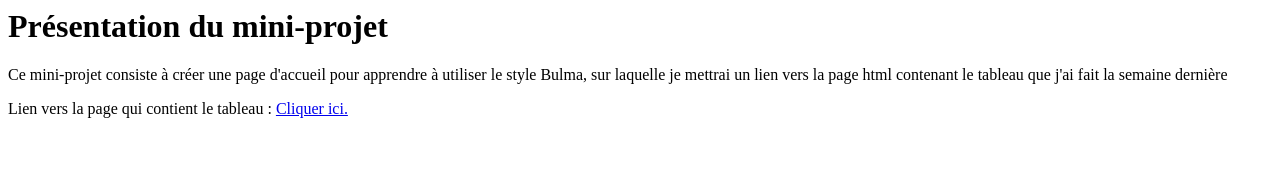
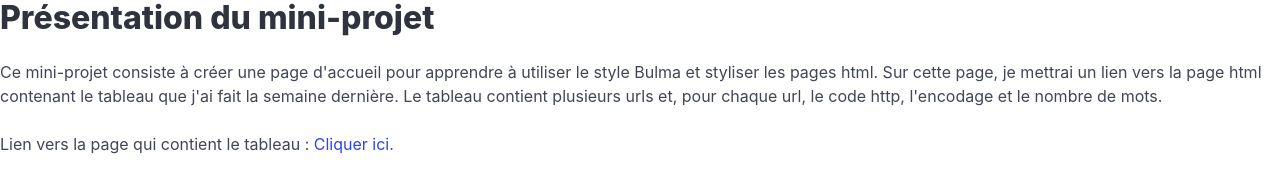
Before and after one commit to Manon09825/tuto_page, a plain HTML site: page index.html in a window 1280 px wide. Drawn offline with nearby package versions, Linux system fonts and the light colour scheme.

Commit message:
ajout style index

```diff
--- a/index.html
+++ b/index.html
@@ -2,13 +2,12 @@
 	<head>
 		<meta charset="UTF-8" />
 		<title>Mini-projet 3</title>
+		<link rel="stylesheet" href="https://cdn.jsdelivr.net/npm/bulma@1.0.2/css/bulma.min.css" >
     </head>
 
     <body>
-        <h1>Présentation du mini-projet</h1>
-        <p>Ce mini-projet consiste à créer une page d'accueil pour apprendre à utiliser le style Bulma, sur laquelle je mettrai un lien vers la page html contenant le tableau que j'ai fait la semaine dernière</p>
-        <p>
-			Lien vers la page qui contient le tableau : <a href="https://manon09825.github.io/tuto_page/tableau-fr.html">Cliquer ici.</a>
-		</p>
+        <h1 class="title">Présentation du mini-projet</h1>
+        <p class="block">Ce mini-projet consiste à créer une page d'accueil pour apprendre à utiliser le style Bulma et styliser les pages html. Sur cette page, je mettrai un lien vers la page html contenant le tableau que j'ai fait la semaine dernière. Le tableau contient plusieurs urls et, pour chaque url, le code http, l'encodage et le nombre de mots.</p>
+        <p class="block">Lien vers la page qui contient le tableau : <a href="https://manon09825.github.io/tuto_page/tableau-fr.html">Cliquer ici.</a></p>
     </body>
 </html>
```
